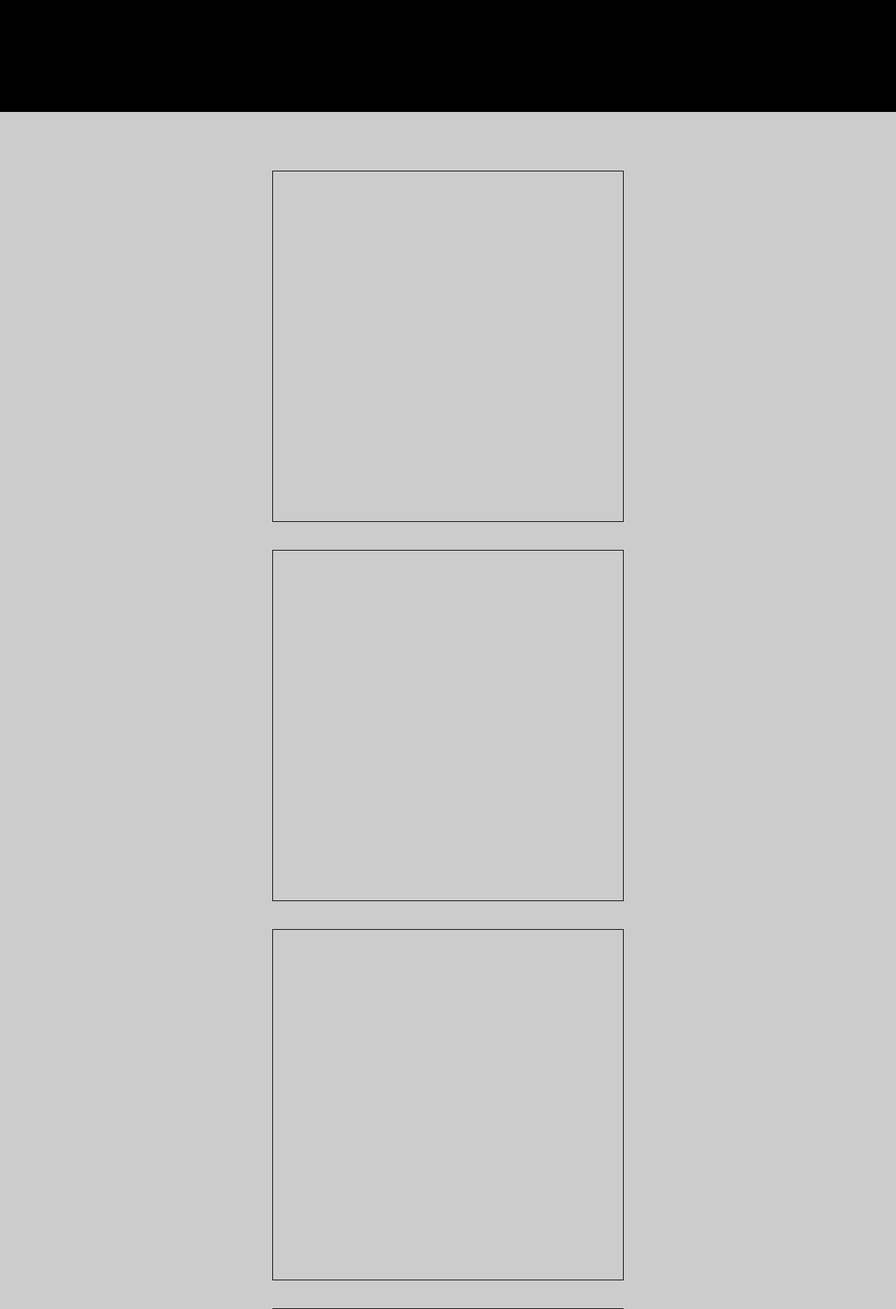
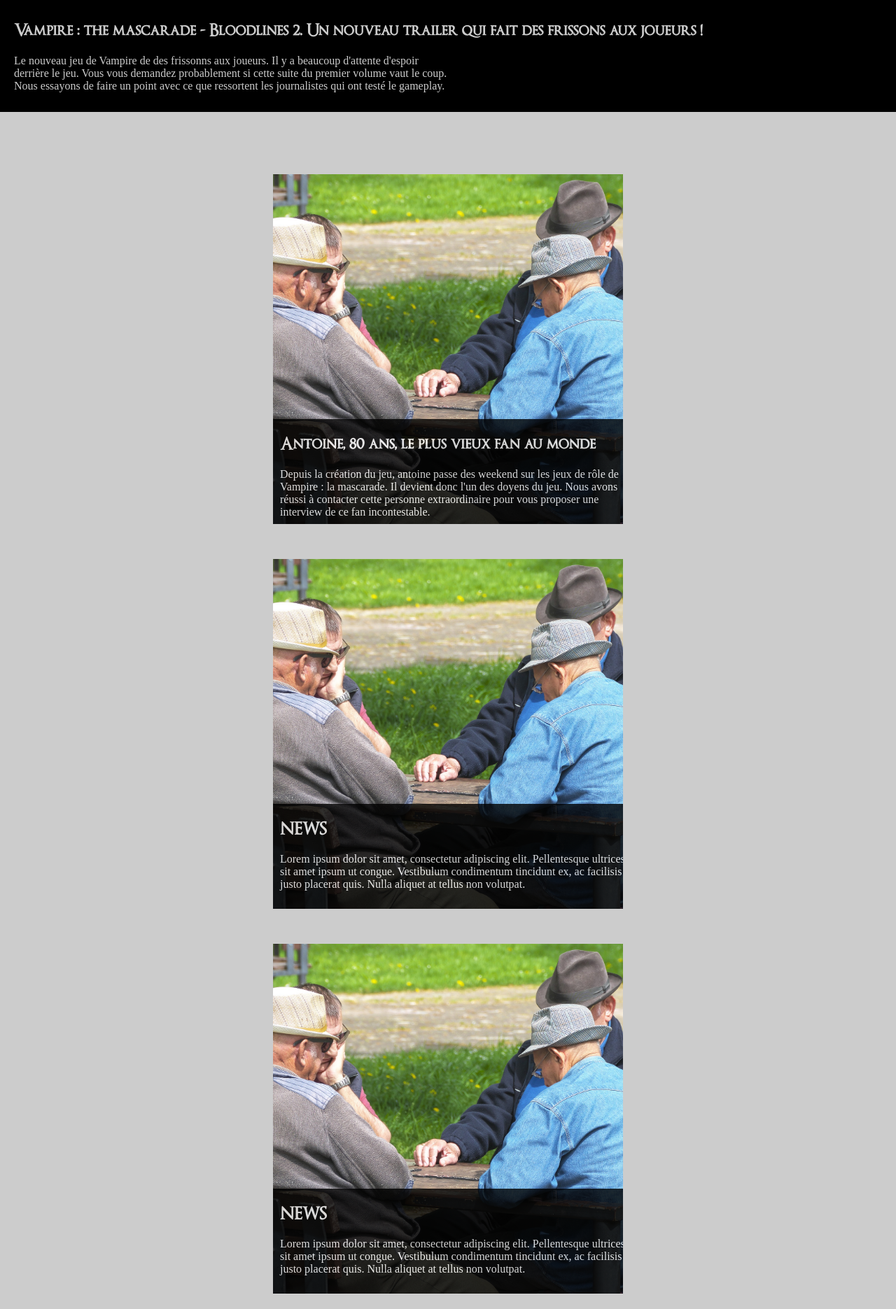
Before and after one commit to BINETsimon/test-repo, a PHP site: page /pages/news.html in a window 1280 px wide. Shown: the part 640-2511 px from the top of the page at 70% size. Run offline with PHP 8.4, Linux system fonts and the light colour scheme.

Commit message:
Site vampire 3.0

```diff
--- a/Fiche personnages/css/main.css
+++ b/Fiche personnages/css/main.css
@@ -10,6 +10,11 @@ h1, h2{
     font-family: "Optimus";
 }
 
+a{
+    text-decoration: none;
+    color: white;
+}
+
 /* barre de navigation */
 
 .nav{
@@ -176,10 +204,42 @@ article li{
 }
 
 .boxNews{
+    background-image: url("../media/news/vieux.jpg");
+    background-size: cover;
+    background-position: center;
+    background-repeat: no-repeat;
     width: 500px;
     height: 500px;
-    border: #000000 solid 1px;
-    margin: 20px;
+    margin: 25px 20px;
+    overflow: hidden;
+}
+
+.textNewsTOP{
+    position: absolute;
+    bottom: 0px;
+    background-color: #000000;
+    opacity: 0.8;
+    width: 98%;
+    height: 150px;
+    z-index: 100;
+    margin-top: 350px;
+    color: #ffffff;
+    padding: 10px 0px 0px 20px;
+}
+
+.textNewsTOP p{
+    width: 50%;
+}
+
+.textNews{
+    background-color: #000000;
+    opacity: 0.8;
+    width: 100%;
+    height: 250px;
+    z-index: 100;
+    margin-top: 350px;
+    padding: 2px 10px 15px 10px;
+    color: #ffffff;
 }
 
 /* loader salle de jeu */
--- a/Fiche personnages/pages/Fiches/ficheP.html
+++ b/Fiche personnages/pages/Fiches/ficheP.html
@@ -23,7 +23,7 @@
                 <li><a href="../salleJ.html">Salle de jeu</a></li>
                 <li><a href="../news.html">News</a></li>
                 <li><a href="../contact.html">Contact</a></li>
-                <li style="float:right"><a href="../../script/inscription.php">Utilisateur</a></li>
+                <li style="float:right"><a href="inscription.html">Utilisateur</a></li>
             </ul>
         </div>
     </header>
--- a/Fiche personnages/pages/news.html
+++ b/Fiche personnages/pages/news.html
@@ -23,33 +23,66 @@
                 <li><a href="salleJ.html">Salle de jeu</a></li>
                 <li><a href="news.html" class="active">News</a></li>
                 <li><a href="contact.html">Contact</a></li>
-                <li style="float:right"><a href="../script/inscription.php">Utilisateur</a></li>
+                <li style="float:right"><a href="inscription.html">Utilisateur</a></li>
             </ul>
         </div>
     </header>
 
     <main>
-        <section class="secVid">
-            <video autoplay muted loop id="BackVideo">
-                <source src="../media/Trailer.mp4" type="video/mp4">
-            </video>
+        <section>
+            <div id="secVid">
+                <video autoplay muted loop id="BackVideo">
+                    <source src="../media/Trailer.mp4" type="video/mp4">
+                </video>
+                <div class="textNewsTOP">
+                    <a href="acrticlenews.html">
+                        <h2>Vampire : the mascarade - Bloodlines 2. Un nouveau trailer qui fait des frissons aux joueurs !</h2>
+                        <p>Le nouveau jeu de Vampire de des frissonns aux joueurs. Il y a beaucoup d'attente d'espoir derrière le jeu. Vous vous demandez probablement si cette suite du premier volume vaut le coup. Nous essayons de faire un point avec ce que ressortent les journalistes qui ont testé le gameplay.</p>
+                    </a>
+                </div>
+            </div>
         </section>
         <section>
             <article class="news">
                 <div class="boxNews">
-
+                    <div class="textNews">
+                        <a href="acrticlenews.html">
+                            <h2>Antoine, 80 ans, le plus vieux fan au monde</h2>
+                            <p>Depuis la création du jeu, antoine passe des weekend sur les jeux de rôle de Vampire : la mascarade. Il devient donc l'un des doyens du jeu. Nous avons réussi à contacter cette personne extraordinaire pour vous proposer une interview de ce fan incontestable.</p>
+                        </a>
+                    </div>
                 </div>
                 <div class="boxNews">
-
+                    <div class="textNews">
+                        <a href="acrticlenews.html">
+                            <h2>NEWS</h2>
+                            <p>Lorem ipsum dolor sit amet, consectetur adipiscing elit. Pellentesque ultrices sit amet ipsum ut congue. Vestibulum condimentum tincidunt ex, ac facilisis justo placerat quis. Nulla aliquet at tellus non volutpat.</p>
+                        </a>
+                    </div>
                 </div>
                 <div class="boxNews">
-
+                    <div class="textNews">
+                        <a href="acrticlenews.html">
+                            <h2>NEWS</h2>
+                            <p>Lorem ipsum dolor sit amet, consectetur adipiscing elit. Pellentesque ultrices sit amet ipsum ut congue. Vestibulum condimentum tincidunt ex, ac facilisis justo placerat quis. Nulla aliquet at tellus non volutpat.</p>
+                        </a>
+                    </div>
                 </div>
                 <div class="boxNews">
-
+                    <div class="textNews">
+                        <a href="acrticlenews.html">
+                            <h2>NEWS</h2>
+                            <p>Lorem ipsum dolor sit amet, consectetur adipiscing elit. Pellentesque ultrices sit amet ipsum ut congue. Vestibulum condimentum tincidunt ex, ac facilisis justo placerat quis. Nulla aliquet at tellus non volutpat.</p>
+                        </a>
+                    </div>
                 </div>
                 <div class="boxNews">
-
+                    <div class="textNews">
+                        <a href="acrticlenews.html">
+                            <h2>NEWS</h2>
+                            <p>Lorem ipsum dolor sit amet, consectetur adipiscing elit. Pellentesque ultrices sit amet ipsum ut congue. Vestibulum condimentum tincidunt ex, ac facilisis justo placerat quis. Nulla aliquet at tellus non volutpat.</p>
+                        </a>
+                    </div>
                 </div>
             </article>
         </section>
--- a/Fiche personnages/pages/salleJ.html
+++ b/Fiche personnages/pages/salleJ.html
@@ -23,7 +23,7 @@
                 <li><a href="salleJ.html" class="active">Salle de jeu</a></li>
                 <li><a href="news.html">News</a></li>
                 <li><a href="contact.html">Contact</a></li>
-                <li style="float:right"><a href="../script/inscription.php">Utilisateur</a></li>
+                <li style="float:right"><a href="inscription.html">Utilisateur</a></li>
             </ul>
         </div>
     </header>
--- a/Fiche personnages/pages/userFiche.html
+++ b/Fiche personnages/pages/userFiche.html
@@ -23,7 +23,7 @@
                 <li><a href="salleJ.html">Salle de jeu</a></li>
                 <li><a href="news.html">News</a></li>
                 <li><a href="contact.html">Contact</a></li>
-                <li style="float:right"><a href="../script/inscription.php">Utilisateur</a></li>
+                <li style="float:right"><a href="inscription.html">Utilisateur</a></li>
             </ul>
         </div>
     </header>
@@ -45,7 +45,7 @@
                 <li>bien lire une fiche</li>
                 <p>Lorem ipsum dolor sit amet, consectetur adipiscing elit. Pellentesque ultrices sit amet ipsum ut congue. Vestibulum condimentum tincidunt ex, ac facilisis justo placerat quis. Nulla aliquet at tellus non volutpat. Nullam blandit semper magna in tincidunt.
                 </p>
-                <li>Oublis à ne pas faire</li>
+                <li>Oublis a ne pas faire</li>
                 <p>Lorem ipsum dolor sit amet, consectetur adipiscing elit. Pellentesque ultrices sit amet ipsum ut congue. Vestibulum condimentum tincidunt ex, ac facilisis justo placerat quis. Nulla aliquet at tellus non volutpat. Nullam blandit semper magna in tincidunt.
                 </p>
             </ol>
```
Also changed, not shown: other parts of Fiche personnages/css/main.css (+82 -6 lines), Fiche personnages/index.html (+9 -1 lines), Fiche personnages/pages/contact.html (+22 -2 lines), Fiche personnages/pages/inscription.html (added, +21 -0 lines), Fiche personnages/script/inscription.php (deleted, +0 -87 lines).
